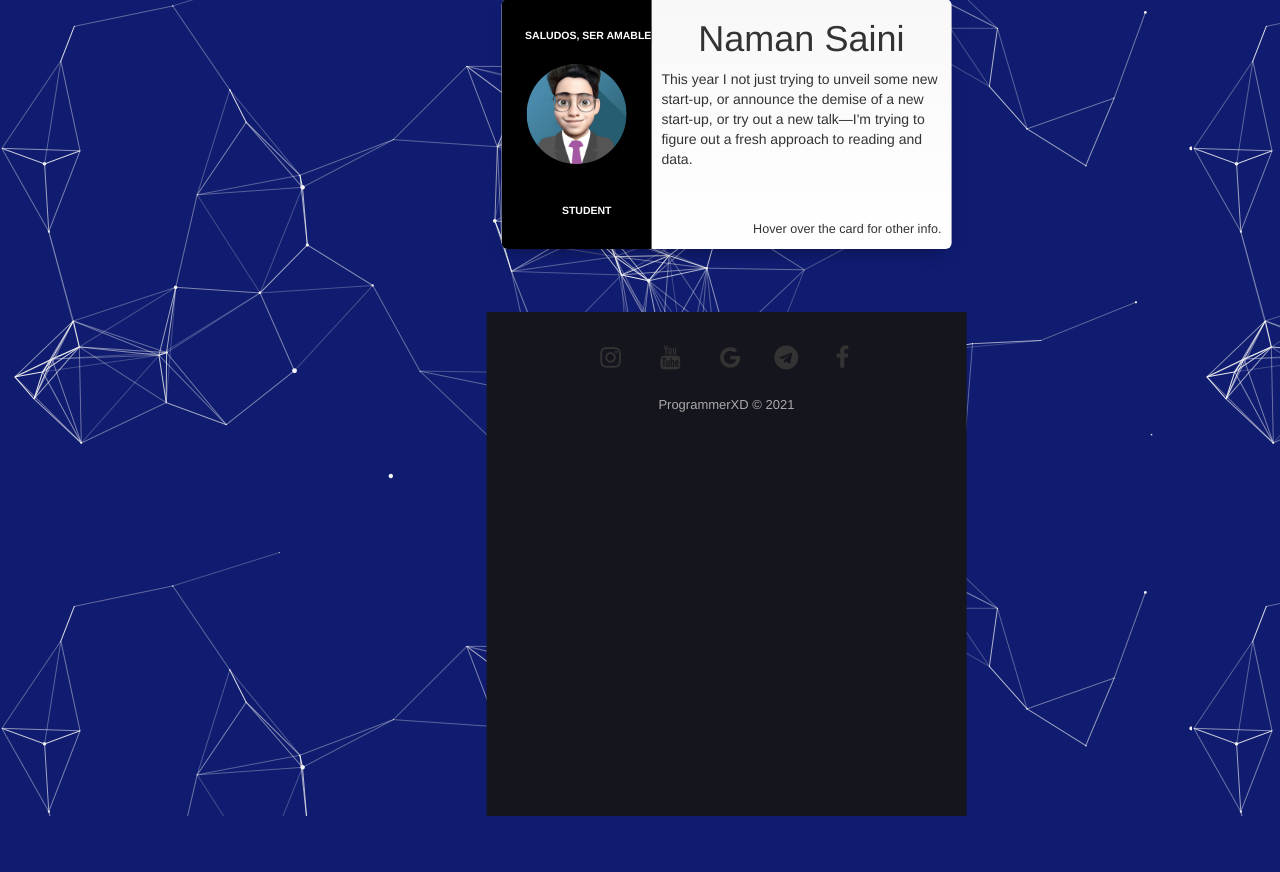
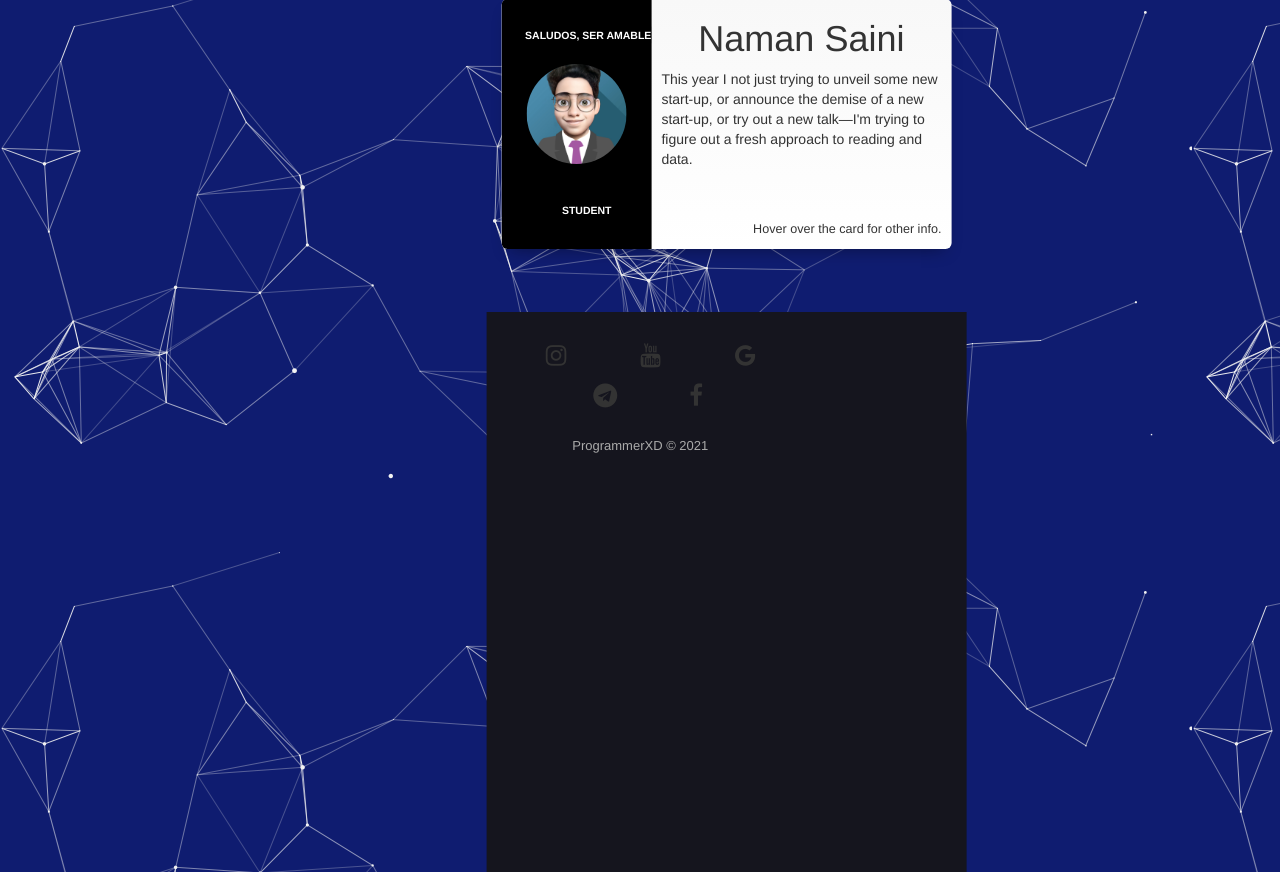
Before and after one commit to realpxd/ProgrammerXD, a PHP site: page / in a window 1280 px wide. Shown: the part 128-1000 px from the top of the page. Before the commit the page ends 944 px from the top, so only its background shows below. Run offline with PHP 8.4, Linux system fonts and the light colour scheme.

Commit message:
Update index.css

```diff
--- a/index.css
+++ b/index.css
@@ -250,10 +250,11 @@ a:hover{
   text-align:left;
 }
 #c {
-  position:fixed;
+  display:flex;
+  position:absolute;
   margin-top:10%;
   background-color:#15151e;
-  height:180%;
+  height:200%;
   width:100%;
   padding-top:5%;
 }
@@ -262,11 +263,12 @@ a:hover{
 }
 .footer-basic .social > a {
   font-size:24px;
-  width:40px;
-  height:40px;
+  width:50px;
+  height:100%;
   display:inline-block;
   text-align:center;
-  margin:0 8px;
+  margin:0 10px;
+  margin-left:10%;
   color:inherit;
   padding:1%;
   transition:0.2s;
```
